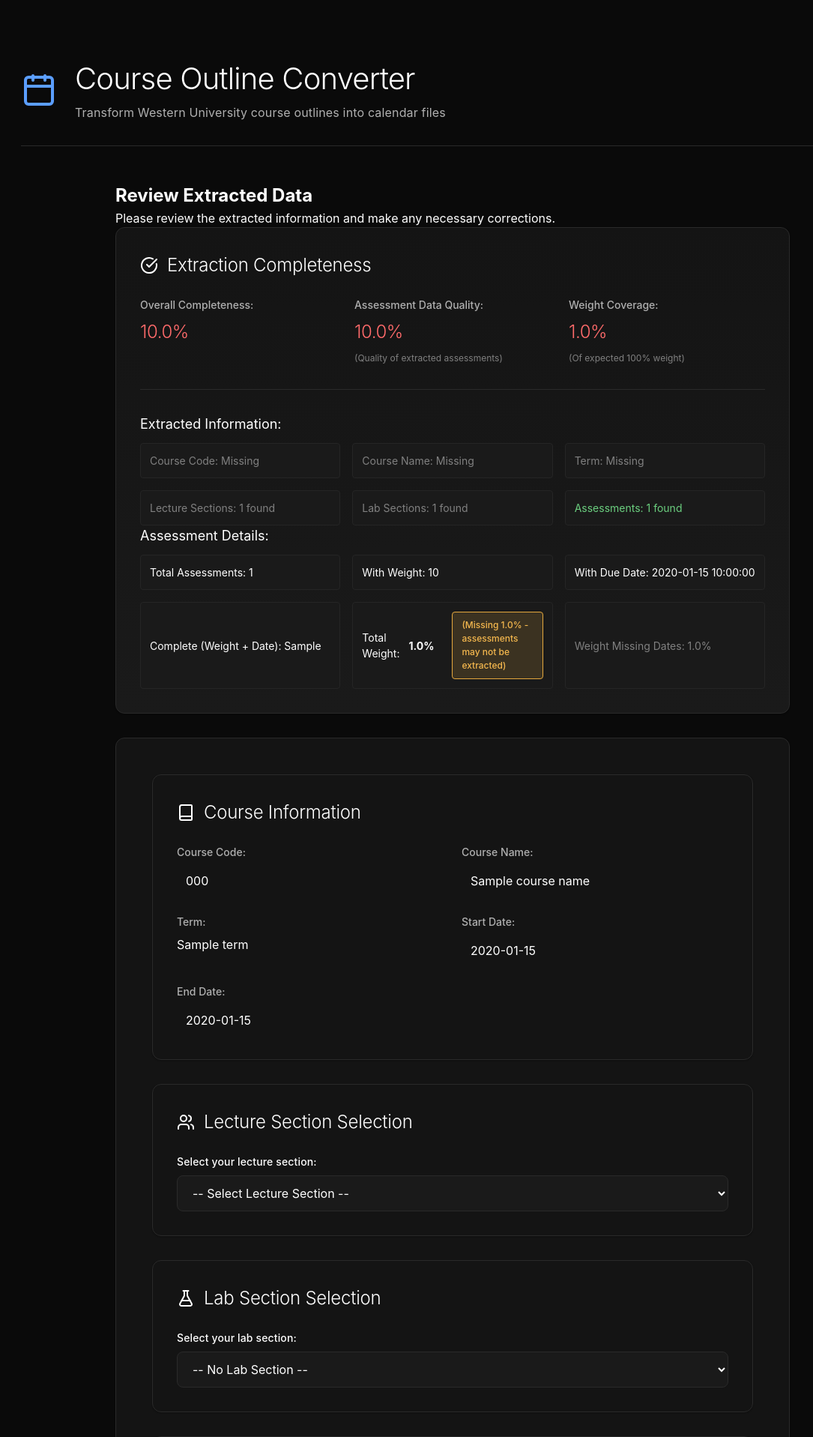
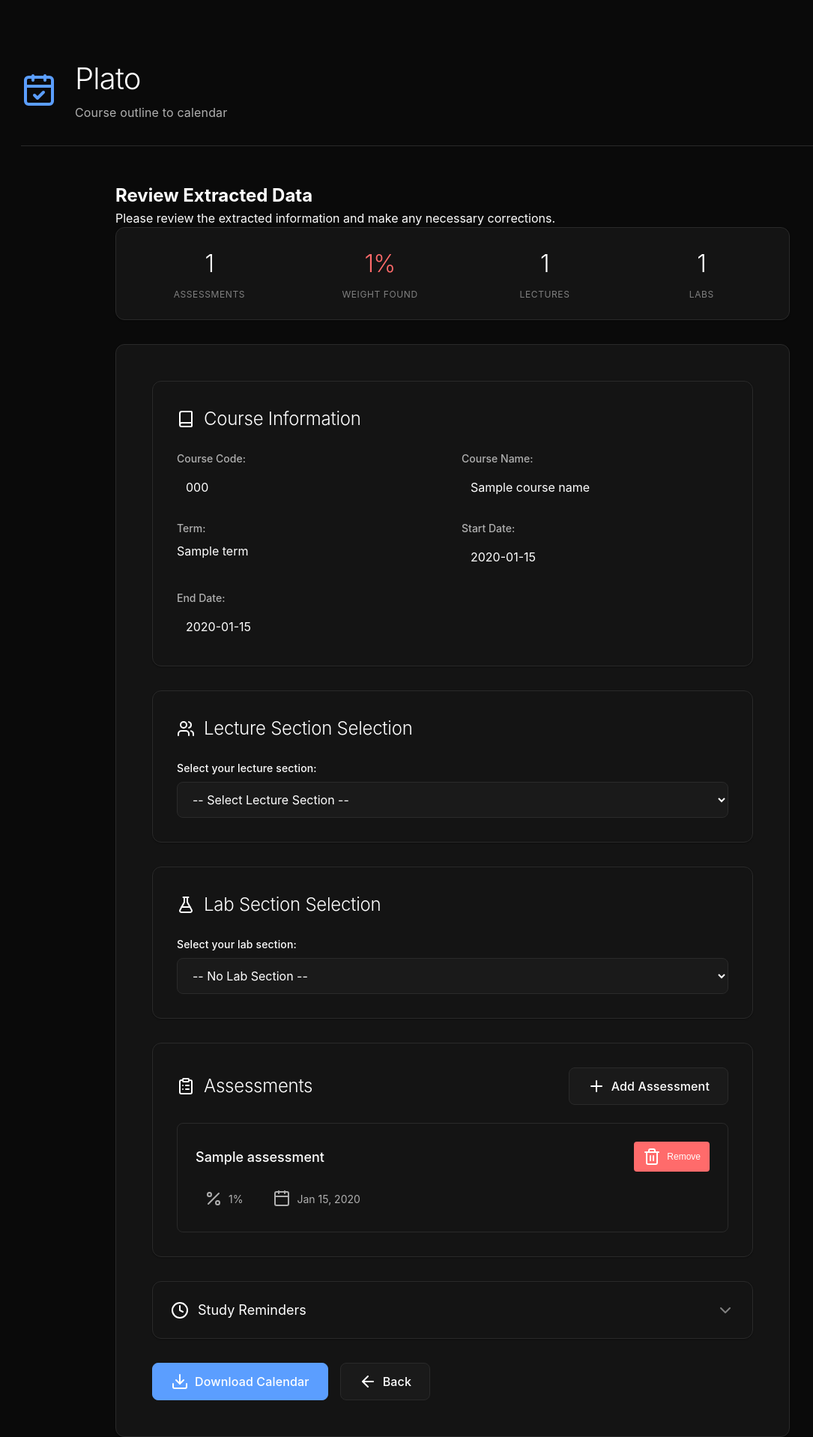
Before and after one commit to KalpKan/Plato, a Flask app: template templates/review.html in a window 1280 px wide. Shown: the top 1917 px of the page at 75% size, without its empty margins (36-1121 px from the left). Run offline with Flask 3, Linux system fonts and the light colour scheme; the template is opened without the code that fills it: most values are stand-ins (such as "Sample title", 1, 10 or a date in 2020).

Commit message:
Clean up UI: minimalist design, remove clutter
- Renamed app to 'Plato' with cleaner subtitle
- Simplified index page: removed reference docs, force refresh, manual mode button
- Simplified review page:
  - Replaced completeness grid with compact summary stats
  - Removed confidence and source evidence from assessments
  - Made lead time mapping collapsible
  - Removed 'Switch to Manual Mode' button
  - Simplified button labels
- Improved assessment display with icons
- Cleaner typography and spacing

```diff
--- a/static/style.css
+++ b/static/style.css
@@ -598,92 +598,53 @@ section h4 {
 }
 
 /* ============================================
-   Completeness Section
+   Summary Section
    ============================================ */
-.completeness-section {
-    background: linear-gradient(to bottom, var(--color-bg-secondary), var(--color-bg-tertiary));
+.summary-section {
+    background: var(--color-bg-secondary);
     border: 1px solid var(--color-border);
+    padding: var(--spacing-lg) !important;
 }
 
-.completeness-grid {
-    display: grid;
-    grid-template-columns: repeat(auto-fit, minmax(200px, 1fr));
+.summary-stats {
+    display: flex;
+    justify-content: space-around;
     gap: var(--spacing-lg);
-    margin-bottom: var(--spacing-xl);
+    flex-wrap: wrap;
 }
 
-.completeness-item {
+.stat-item {
     display: flex;
     flex-direction: column;
+    align-items: center;
     gap: var(--spacing-xs);
+    min-width: 80px;
 }
 
-.completeness-item label {
-    font-size: var(--font-size-sm);
-    color: var(--color-text-secondary);
-    font-weight: 500;
-}
-
-.completeness-item .value {
-    font-size: var(--font-size-2xl);
+.stat-value {
+    font-size: var(--font-size-3xl);
     font-weight: 300;
+    color: var(--color-text-primary);
     letter-spacing: -0.02em;
 }
 
-.completeness-item .value.completeness-high {
+.stat-value.completeness-high {
     color: var(--color-success);
 }
 
-.completeness-item .value.completeness-medium {
+.stat-value.completeness-medium {
     color: var(--color-warning);
 }
 
-.completeness-item .value.completeness-low {
+.stat-value.completeness-low {
     color: var(--color-error);
 }
 
-.completeness-item small {
+.stat-label {
     font-size: var(--font-size-xs);
     color: var(--color-text-tertiary);
-}
-
-.completeness-details {
-    margin-top: var(--spacing-xl);
-    padding-top: var(--spacing-xl);
-    border-top: 1px solid var(--color-border);
-}
-
-.completeness-details ul {
-    list-style: none;
-    padding: 0;
-    display: grid;
-    grid-template-columns: repeat(auto-fit, minmax(250px, 1fr));
-    gap: var(--spacing-md);
-}
-
-.completeness-details li {
-    display: flex;
-    align-items: center;
-    gap: var(--spacing-sm);
-    font-size: var(--font-size-sm);
-    padding: var(--spacing-sm);
-    border-radius: var(--radius-sm);
-    background-color: var(--color-bg-tertiary);
-    border: 1px solid var(--color-border-light);
-}
-
-.completeness-details li.found {
-    color: var(--color-success);
-}
-
-.completeness-details li.missing {
-    color: var(--color-text-tertiary);
-}
-
-.completeness-details li i {
-    width: 16px;
-    height: 16px;
-    flex-shrink: 0;
+    text-transform: uppercase;
+    letter-spacing: 0.05em;
 }
 
 /* ============================================
@@ -829,32 +790,74 @@ section h4 {
 }
 
 /* ============================================
-   Lead Time Mapping
+   Lead Time Mapping (Collapsible)
    ============================================ */
-.lead-time-mapping {
-    margin-top: var(--spacing-lg);
+details.review-section-item {
+    padding: 0;
+}
+
+details.review-section-item[open] .chevron {
+    transform: rotate(180deg);
+}
+
+.lead-time-summary {
+    display: flex;
+    align-items: center;
+    gap: var(--spacing-sm);
+    padding: var(--spacing-lg);
+    cursor: pointer;
+    font-size: var(--font-size-lg);
+    font-weight: 400;
+    color: var(--color-text-primary);
+    list-style: none;
+    user-select: none;
+}
+
+.lead-time-summary::-webkit-details-marker {
+    display: none;
+}
+
+.lead-time-summary i {
+    width: 20px;
+    height: 20px;
+    color: var(--color-accent);
+}
+
+.lead-time-summary .chevron {
+    margin-left: auto;
+    color: var(--color-text-tertiary);
+    transition: transform var(--transition-base);
+}
+
+.lead-time-content {
+    padding: 0 var(--spacing-lg) var(--spacing-lg);
+}
+
+.lead-time-content p {
+    color: var(--color-text-secondary);
+    font-size: var(--font-size-sm);
+    margin-bottom: var(--spacing-md);
 }
 
 .lead-time-mapping table {
     width: 100%;
     border-collapse: collapse;
-    margin-top: var(--spacing-md);
 }
 
 .lead-time-mapping th,
 .lead-time-mapping td {
-    padding: var(--spacing-md);
+    padding: var(--spacing-sm) var(--spacing-md);
     text-align: left;
-    border-bottom: 1px solid var(--color-border);
+    border-bottom: 1px solid var(--color-border-light);
 }
 
 .lead-time-mapping th {
     background-color: var(--color-bg-tertiary);
     font-weight: 500;
-    color: var(--color-text-primary);
-    font-size: var(--font-size-sm);
-    letter-spacing: 0.01em;
-    border-bottom: 2px solid var(--color-border);
+    color: var(--color-text-secondary);
+    font-size: var(--font-size-xs);
+    text-transform: uppercase;
+    letter-spacing: 0.05em;
 }
 
 .lead-time-mapping td {
@@ -871,8 +874,7 @@ section h4 {
 }
 
 .lead-time-value:hover {
-    background-color: var(--color-bg-tertiary);
-    border: 1px solid var(--color-border);
+    background-color: var(--color-bg-quaternary);
 }
 
 .lead-time-value.editing {
--- a/templates/base.html
+++ b/templates/base.html
@@ -3,7 +3,7 @@
 <head>
     <meta charset="UTF-8">
     <meta name="viewport" content="width=device-width, initial-scale=1.0">
-    <title>{% block title %}Course Outline to iCalendar Converter{% endblock %}</title>
+    <title>{% block title %}Plato{% endblock %}</title>
     <link rel="stylesheet" href="{{ url_for('static', filename='style.css') }}">
     <script src="https://unpkg.com/lucide@latest"></script>
 </head>
@@ -12,10 +12,10 @@
         <header>
             <a href="{{ url_for('index') }}" class="header-link">
                 <div class="header-content">
-                    <i data-lucide="calendar" class="header-icon"></i>
+                    <i data-lucide="calendar-check" class="header-icon"></i>
                     <div class="header-text">
-                        <h1>Course Outline Converter</h1>
-                        <p class="subtitle">Transform Western University course outlines into calendar files</p>
+                        <h1>Plato</h1>
+                        <p class="subtitle">Course outline to calendar</p>
                     </div>
                 </div>
             </a>
@@ -38,7 +38,7 @@
         </main>
 
         <footer>
-            <p>Built for Western University</p>
+            <p>Western University</p>
         </footer>
     </div>
 
--- a/templates/review.html
+++ b/templates/review.html
@@ -1,88 +1,32 @@
 {% extends "base.html" %}
 
-{% block title %}Review Extraction - Course Outline Converter{% endblock %}
+{% block title %}Plato - Review{% endblock %}
 
 {% block content %}
 <div class="review-section">
     <h2>Review Extracted Data</h2>
     <p>Please review the extracted information and make any necessary corrections.</p>
 
-    <!-- Extraction Completeness Section -->
+    <!-- Summary Section -->
     {% if completeness %}
-    <section class="review-section-item completeness-section">
-        <h3>
-            <i data-lucide="check-circle"></i>
-            Extraction Completeness
-        </h3>
-        <div class="completeness-grid">
-            <div class="completeness-item">
-                <label>Overall Completeness:</label>
-                <span class="value completeness-{{ 'high' if completeness.overall_completeness >= 80 else 'medium' if completeness.overall_completeness >= 50 else 'low' }}">
-                    {{ "%.1f"|format(completeness.overall_completeness) }}%
-                </span>
+    <section class="review-section-item summary-section">
+        <div class="summary-stats">
+            <div class="stat-item">
+                <span class="stat-value">{{ completeness.num_assessments }}</span>
+                <span class="stat-label">Assessments</span>
             </div>
-            <div class="completeness-item">
-                <label>Assessment Data Quality:</label>
-                <span class="value completeness-{{ 'high' if completeness.assessment_completeness >= 80 else 'medium' if completeness.assessment_completeness >= 50 else 'low' }}">
-                    {{ "%.1f"|format(completeness.assessment_completeness) }}%
-                </span>
-                <small>(Quality of extracted assessments)</small>
+            <div class="stat-item">
+                <span class="stat-value completeness-{{ 'high' if completeness.total_weight >= 95 else 'medium' if completeness.total_weight >= 70 else 'low' }}">{{ "%.0f"|format(completeness.total_weight) }}%</span>
+                <span class="stat-label">Weight Found</span>
             </div>
-            <div class="completeness-item">
-                <label>Weight Coverage:</label>
-                <span class="value completeness-{{ 'high' if completeness.weight_coverage_percent >= 90 else 'medium' if completeness.weight_coverage_percent >= 70 else 'low' }}">
-                    {{ "%.1f"|format(completeness.weight_coverage_percent) }}%
-                </span>
-                <small>(Of expected 100% weight)</small>
+            <div class="stat-item">
+                <span class="stat-value">{{ completeness.num_lecture_sections }}</span>
+                <span class="stat-label">Lectures</span>
             </div>
+            <div class="stat-item">
+                <span class="stat-value">{{ completeness.num_lab_sections }}</span>
+                <span class="stat-label">Labs</span>
             </div>
-
-        <div class="completeness-details">
-            <h4>Extracted Information:</h4>
-            <ul>
-                <li class="{{ 'found' if completeness.course_code_found else 'missing' }}">
-                    Course Code: {{ 'Found' if completeness.course_code_found else 'Missing' }}
-                </li>
-                <li class="{{ 'found' if completeness.course_name_found else 'missing' }}">
-                    Course Name: {{ 'Found' if completeness.course_name_found else 'Missing' }}
-                </li>
-                <li class="{{ 'found' if completeness.term_found else 'missing' }}">
-                    Term: {{ 'Found' if completeness.term_found else 'Missing' }}
-                </li>
-                <li class="{{ 'found' if completeness.lecture_sections_found else 'missing' }}">
-                    Lecture Sections: {{ completeness.num_lecture_sections }} found
-                </li>
-                <li class="{{ 'found' if completeness.lab_sections_found else 'missing' }}">
-                    Lab Sections: {{ completeness.num_lab_sections }} found
-                </li>
-                <li class="{{ 'found' if completeness.num_assessments > 0 else 'missing' }}">
-                    Assessments: {{ completeness.num_assessments }} found
-                </li>
-            </ul>
-
-            <h4>Assessment Details:</h4>
-            <ul>
-                <li>Total Assessments: {{ completeness.num_assessments }}</li>
-                <li>With Weight: {{ completeness.assessments_with_weight }}</li>
-                <li>With Due Date: {{ completeness.assessments_with_date }}</li>
-                <li>Complete (Weight + Date): {{ completeness.assessments_complete }}</li>
-                <li>
-                    Total Weight:
-                    <strong>{{ "%.1f"|format(completeness.total_weight) }}%</strong>
-                    {% if completeness.has_extra_credit %}
-                        <span class="extra-credit-badge">(Includes Extra Credit)</span>
-                    {% elif completeness.total_weight < 100.0 and completeness.total_weight > 0 %}
-                        <span class="warning-badge">(Missing {{ "%.1f"|format(completeness.weight_missing_percent) }}% - assessments may not be extracted)</span>
-                    {% elif completeness.total_weight == 100.0 %}
-                        <span class="success-badge">(Complete)</span>
-                    {% endif %}
-                </li>
-                {% if completeness.total_weight_without_dates > 0 %}
-                <li class="missing">
-                    Weight Missing Dates: {{ "%.1f"|format(completeness.total_weight_without_dates) }}%
-                </li>
-                {% endif %}
-            </ul>
         </div>
     </section>
     {% endif %}
@@ -245,13 +189,13 @@
                                 </button>
                             </div>
                             <div class="assessment-details">
-                                <span>Type: {{ assessment.type }}</span>
                                 <span class="editable-field assessment-weight {% if not assessment.weight_percent %}missing-field{% endif %}"
                                       data-field-type="assessment_weight"
                                       data-assessment-index="{{ loop.index0 }}"
                                       data-current-value="{{ assessment.weight_percent or '' }}"
                                       title="Click to edit weight (%)">
-                                    Weight: {% if assessment.weight_percent %}{{ assessment.weight_percent }}%{% else %}Not set{% endif %}
+                                    <i data-lucide="percent"></i>
+                                    {% if assessment.weight_percent %}{{ assessment.weight_percent }}%{% else %}No weight{% endif %}
                                 </span>
                                 {% if assessment.due_datetime %}
                                     <span class="editable-field assessment-due-date"
@@ -259,39 +203,29 @@
                                           data-assessment-index="{{ loop.index0 }}"
                                           data-current-value="{{ assessment.due_datetime.strftime('%Y-%m-%d %H:%M') if assessment.due_datetime else '' }}"
                                           title="Click to edit due date">
-                                        Due: {{ assessment.due_datetime.strftime('%Y-%m-%d %H:%M') }}
+                                        <i data-lucide="calendar"></i>
+                                        {{ assessment.due_datetime.strftime('%b %d, %Y') }}
                                     </span>
                                 {% elif assessment.due_rule %}
                                     <span class="editable-field assessment-due-date missing-field"
                                           data-field-type="assessment_due_date"
                                           data-assessment-index="{{ loop.index0 }}"
                                           data-current-value=""
-                                          title="Click to add due date (YYYY-MM-DD HH:MM)">
-                                        Due: {{ assessment.due_rule }} <em>(click to set date)</em>
+                                          title="Click to add due date">
+                                        <i data-lucide="calendar"></i>
+                                        {{ assessment.due_rule[:30] }}
                                     </span>
                                 {% else %}
                                     <span class="editable-field assessment-due-date missing-field"
                                           data-field-type="assessment_due_date"
                                           data-assessment-index="{{ loop.index0 }}"
                                           data-current-value=""
-                                          title="Click to add due date (YYYY-MM-DD HH:MM)">
-                                        Due date not found <em>(click to add)</em>
+                                          title="Click to add due date">
+                                        <i data-lucide="calendar"></i>
+                                        Add date
                                     </span>
                                 {% endif %}
-                                <span>Confidence: {{ (assessment.confidence * 100)|int }}%</span>
-                                <span class="editable-field assessment-lead-time"
-                                      data-field-type="assessment_lead_time"
-                                      data-assessment-index="{{ loop.index0 }}"
-                                      data-current-value="{{ assessment.lead_time_days or '' }}"
-                                      title="Click to edit lead time (days)">
-                                    Lead Time: {% if assessment.lead_time_days is not none %}{{ assessment.lead_time_days }} days{% else %}Not set{% endif %}
-                                </span>
                             </div>
-                            {% if assessment.source_evidence %}
-                                <div class="assessment-source">
-                                    <small>Source: {{ assessment.source_evidence[:100] }}</small>
-                                </div>
-                            {% endif %}
                         </div>
                     {% endfor %}
                 </div>
@@ -300,19 +234,21 @@
             {% endif %}
         </section>
 
-        <!-- Lead Time Mapping -->
-        <section class="review-section-item">
-            <h3>
+        <!-- Lead Time Mapping - Collapsible -->
+        <details class="review-section-item">
+            <summary class="lead-time-summary">
                 <i data-lucide="clock"></i>
-                Study Plan Lead Times
-            </h3>
-            <p>The system will create "start studying" reminders based on assessment weights:</p>
+                <span>Study Reminders</span>
+                <i data-lucide="chevron-down" class="chevron"></i>
+            </summary>
+            <div class="lead-time-content">
+                <p>Reminders will be created based on assessment weight:</p>
                 <div class="lead-time-mapping">
                     <table>
                         <thead>
                             <tr>
-                            <th>Assessment Weight</th>
-                            <th>Lead Time</th>
+                                <th>Weight</th>
+                                <th>Reminder</th>
                             </tr>
                         </thead>
                         <tbody>
@@ -324,8 +260,8 @@
                                               data-field-type="lead_time_mapping"
                                               data-weight-range="{{ range }}"
                                               data-current-value="{{ days }}"
-                                          title="Click to edit lead time (days)">
-                                        {{ days }} days before due
+                                              title="Click to edit">
+                                            {{ days }} days before
                                         </span>
                                     </td>
                                 </tr>
@@ -333,22 +269,18 @@
                         </tbody>
                     </table>
                 </div>
-            <p class="info-text">This mapping will be used for all assessments. You can override individual assessments if needed.</p>
-        </section>
+            </div>
+        </details>
 
         <!-- Form Actions -->
         <div class="form-actions">
             <button type="submit" class="btn btn-primary" id="generate-calendar-btn">
                 <i data-lucide="download"></i>
-                Generate Calendar
+                Download Calendar
             </button>
             <a href="{{ url_for('index') }}" class="btn btn-secondary">
-                <i data-lucide="refresh-cw"></i>
-                Start Over
-            </a>
-            <a href="{{ url_for('manual') }}" class="btn btn-secondary">
-                <i data-lucide="edit"></i>
-                Switch to Manual Mode
+                <i data-lucide="arrow-left"></i>
+                Back
             </a>
         </div>
     </form>
```
Also changed, not shown: templates/index.html (+13 -34 lines). Lines whose indentation alone changed are shown as unchanged.
